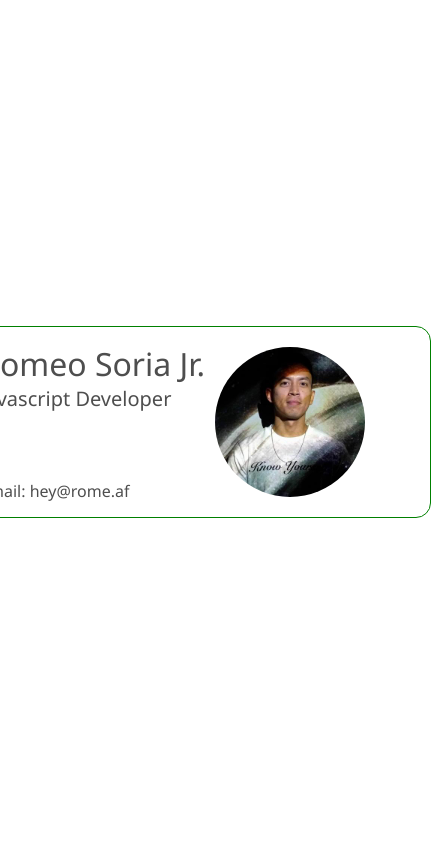
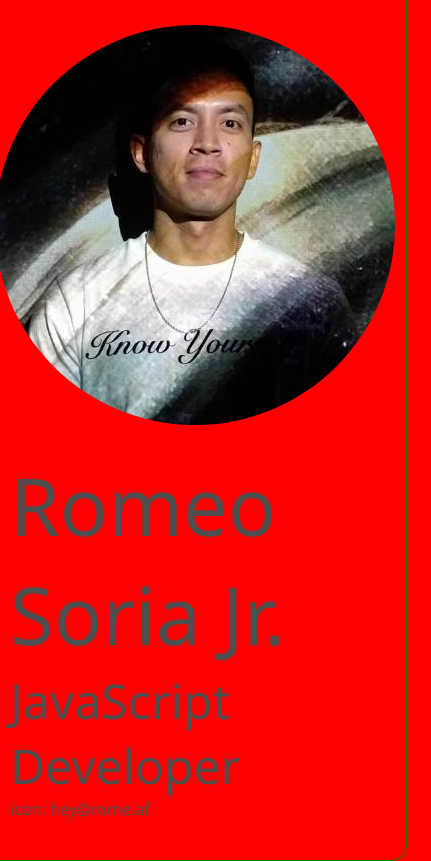
Before and after one commit to romeosoriajr/suprome, an Eleventy site: page src/index.njk in a window 390 px wide. Shown: the whole page, 431 px wide, since content can reach past the window. Built offline with nearby package versions, Linux system fonts and the light colour scheme; Eleventy itself is replaced by a stand-in of ours; files that its build step writes are made by us from their sources.

Commit message:
tinkering with media query

```diff
--- a/src/css/styles.css
+++ b/src/css/styles.css
@@ -1,5 +1,5 @@
+
 * {
-  background-color: #FFFFFF;
   font-family: 'Segoe UI', Tahoma, Geneva, Verdana, sans-serif;
   color: #4E4E4E;
 }
@@ -10,6 +10,7 @@ html, body {
 
 body {
   margin: 0;
+  background-color: green;
 }
 
 .container {
@@ -20,33 +21,31 @@ body {
 }
 
 .profile-card{
-  padding: 10px;
-  min-width: 450px;
+  padding: 1em;
+  width: 33%;
   border: 1px solid green;
   border-radius: 15px;
 }
 
 .profile-card .card {
   display: flex;
+  justify-content: space-evenly;
 }
 
-.profile-card .card .item {
-  padding: 5px 10px 5px 10px;
-  display: flex;
-  align-items: center;
-  justify-content: center;
-}
-
-.profile-card img {
-  max-width:150px;
-  border-radius: 50%;
-}
-
-.card-content {
+.card-details {
   height: 100%;
   display: flex;
   flex-direction: column;
   justify-content: space-between;
+}
+
+.item {
+  padding: 10px;
+}
+
+.item.card-image img {
+  max-width:150px;
+  border-radius: 50%;
 }
 
 .name {
@@ -56,3 +55,34 @@ body {
 .subtitle {
   font-size: 1.25rem;
 }
+
+@media (max-width: 1000px) {
+  body {
+    background-color: red;
+  }
+
+  .profile-card {
+    height: 100%;
+    width: 100%;
+  }
+  .profile-card .card {
+    flex-direction: column-reverse;
+    align-items: center;
+    justify-content: center;
+    width: 100%;
+    height: 100%;
+
+  }
+
+  .item.card-image img {
+    max-width:600px;
+    border-radius: 50%;
+  }
+  .name {
+    font-size: 5rem;
+  }
+
+  .subtitle {
+    font-size: 3rem;
+  }
+}
--- a/src/index.njk
+++ b/src/index.njk
@@ -1,7 +1,7 @@
 ---
 layout: default.njk
 name: Romeo Soria Jr.
-subtitle: Javascript Developer
+subtitle: JavaScript Developer
 twitter: '@romeoso'
 github: '@romeosoriajr'
 email: hey@rome.af
@@ -10,7 +10,7 @@ email: hey@rome.af
 <div class="profile-card">
   <div class="card">
     <div class="item">
-      <div class="card-content">
+      <div class="card-details">
         <div class="card-header">
           <div class="name">
             {{ name }}
@@ -20,10 +20,11 @@ email: hey@rome.af
           </div>
         </div>
         <div class="card-info">
-          email: {{ email }}
+          icon: {{ email }}
         </div>
+      </div>
     </div>
-    <div class="item">
+    <div class="item card-image">
       <img src="./images/profile.jpg"></img>
     </div>
   </div>
```
